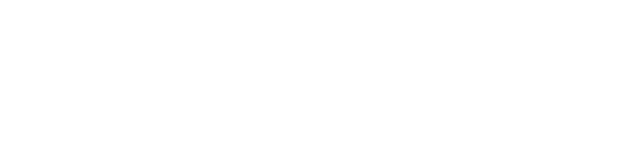
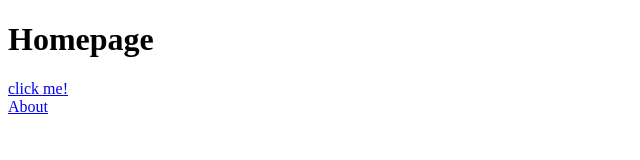
Before and after one commit to eklisiak/git_test, a plain HTML site: page odin-links-and-images/index.html in a window 1280 px wide. Shown: the whole page, without its empty margins (0-640 px from the left). Drawn offline with Linux system fonts and the light colour scheme.

Commit message:
commit links about/index

```diff
--- a/odin-links-and-images/index.html
+++ b/odin-links-and-images/index.html
@@ -7,7 +7,11 @@
     </head>
 
     <body>
-        <h1> </h1>
+        <h1>Homepage</h1>
+        <a href="https://www.theodinproject.com/about">click me!</a>
+        <br>
+        <a href="about.html">About</a>
+
         <p> </p>
     </body>
 
```
Also changed, not shown: odin-links-and-images/about.html (added, +14 -0 lines).
